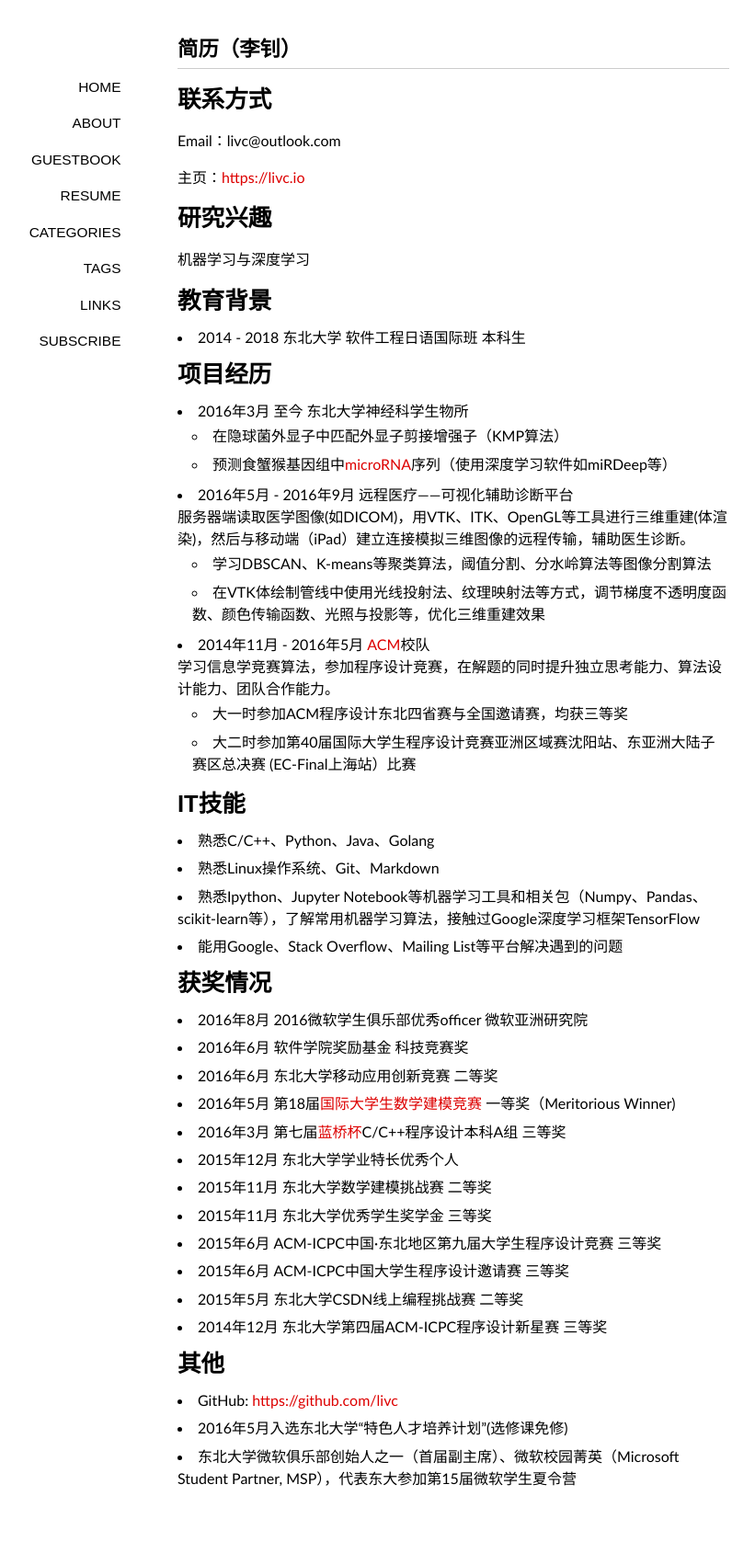
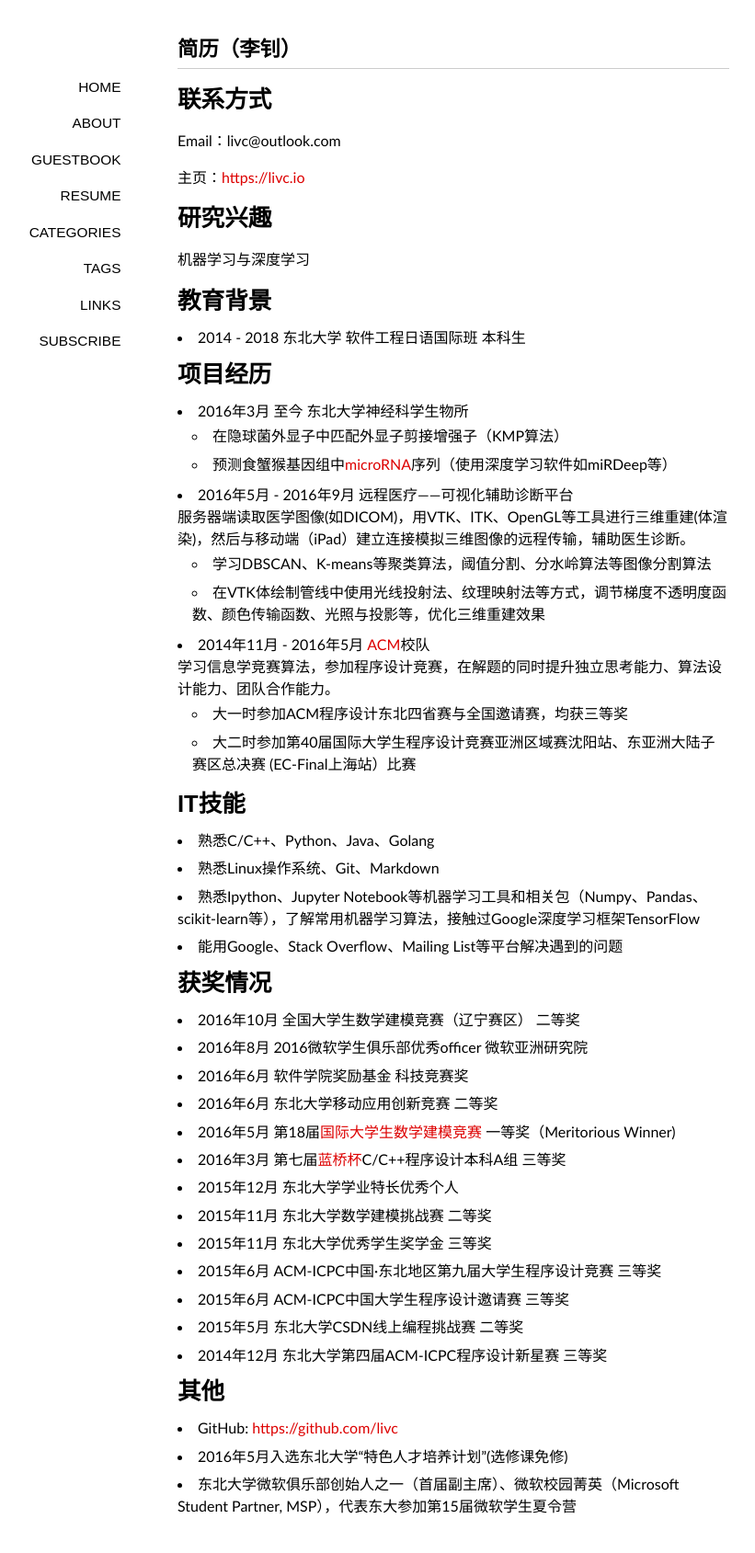
Before and after one commit to livc/livc.github.io, a Jekyll site: the page built from resume/index.md, in a window 1280 px wide. Shown: the whole page at 92% size, without its empty margins (147-968 px from the left). Built offline with Jekyll 4.4.1, drawn with Linux system fonts in a browser that asks for light colours; nearby versions of some CDN libraries; some web fonts are replaced; before the commit the page ends 1659 px from its top, so only the background shows below that.

Commit message:
add details of resume

```diff
--- a/resume/index.md
+++ b/resume/index.md
@@ -38,6 +38,7 @@
 - 能用Google、Stack Overflow、Mailing List等平台解决遇到的问题
 
 # 获奖情况
+- 2016年10月 全国大学生数学建模竞赛（辽宁赛区） 二等奖
 - 2016年8月 2016微软学生俱乐部优秀officer 微软亚洲研究院
 - 2016年6月 软件学院奖励基金 科技竞赛奖
 - 2016年6月 东北大学移动应用创新竞赛 二等奖
```
